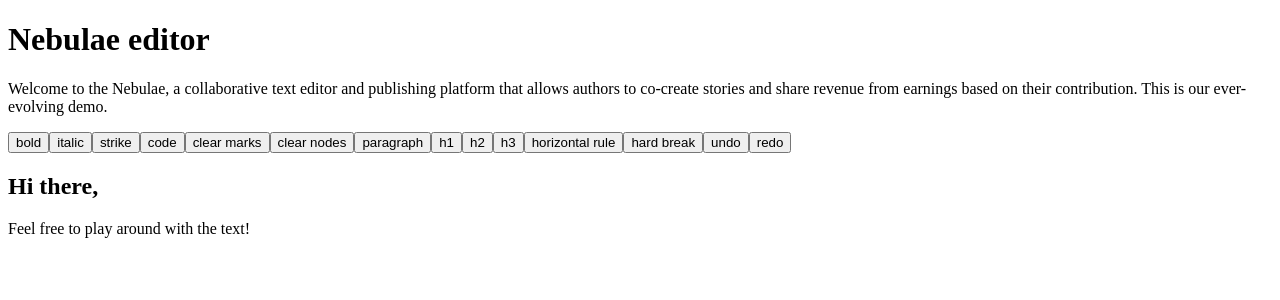
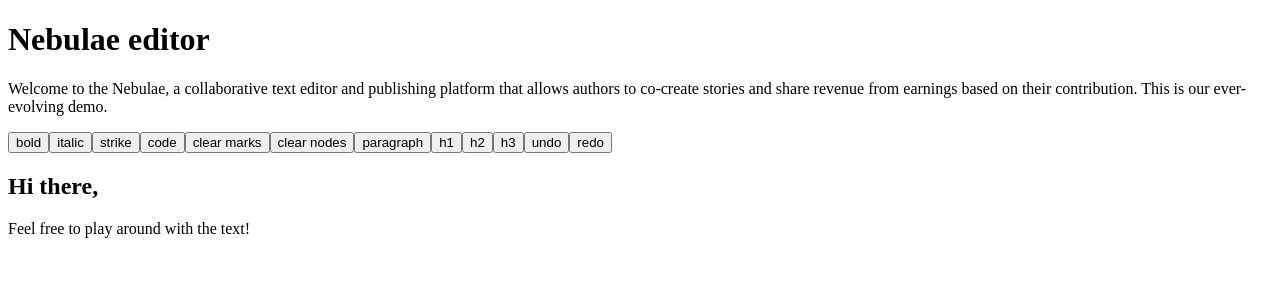
Before and after one commit to johnlikescereal/nebulae-tip-tap-prototype-v1, a React (Create React App) app: page / in a window 1280 px wide. Shown: the top 300 px of the page. Built offline with nearby package versions, Linux system fonts and the light colour scheme.

Commit message:
removed hard break and horizontal rule

```diff
--- a/src/toolbar.jsx
+++ b/src/toolbar.jsx
@@ -61,12 +61,6 @@ export const MenuBar = ({ editor }) => {
         >
           h3
         </button>
-        <button onClick={() => editor.chain().focus().setHorizontalRule().run()}>
-          horizontal rule
-        </button>
-        <button onClick={() => editor.chain().focus().setHardBreak().run()}>
-          hard break
-        </button>
         <button onClick={() => editor.chain().focus().undo().run()}>undo</button>
         <button onClick={() => editor.chain().focus().redo().run()}>redo</button>
       </>
```
